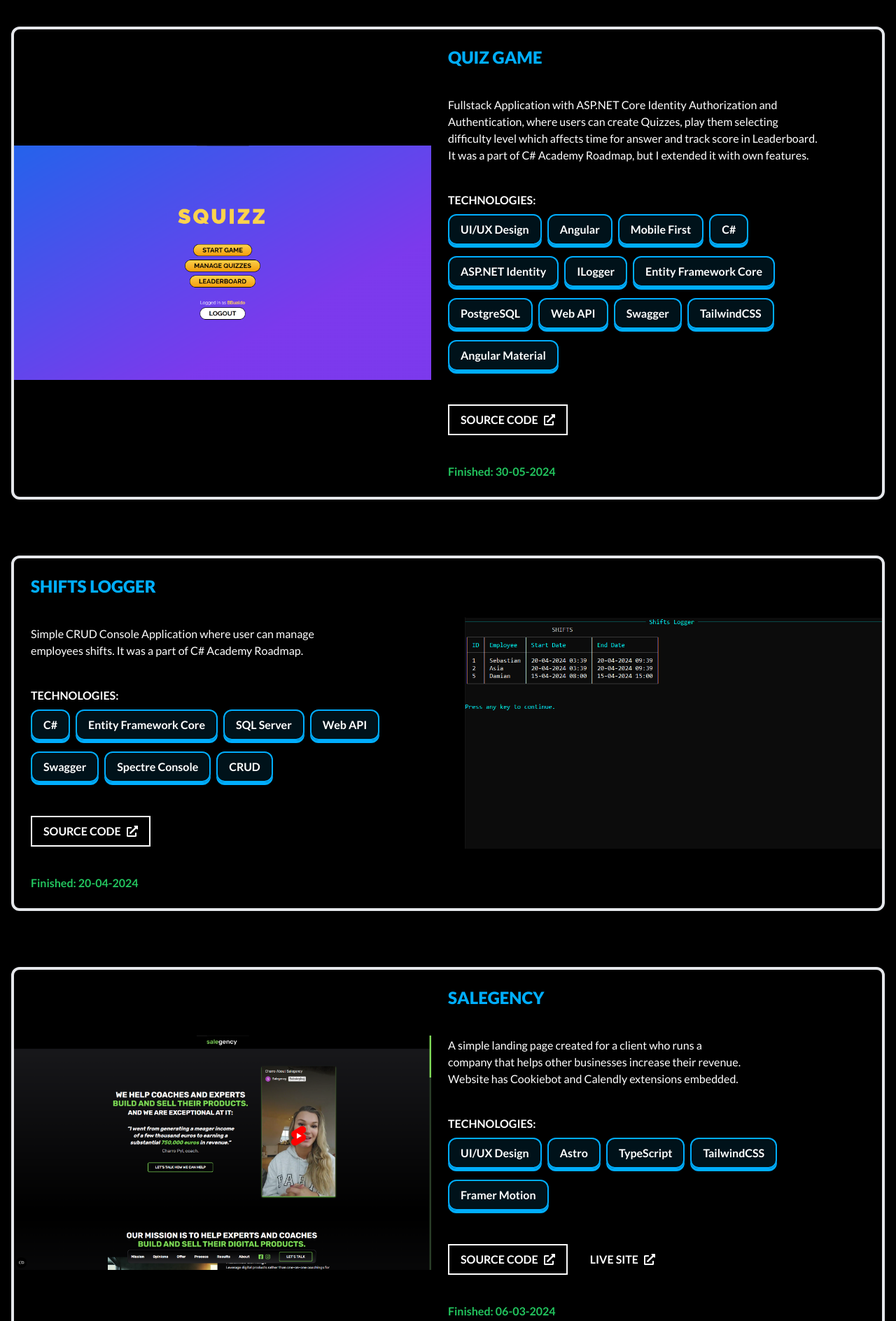
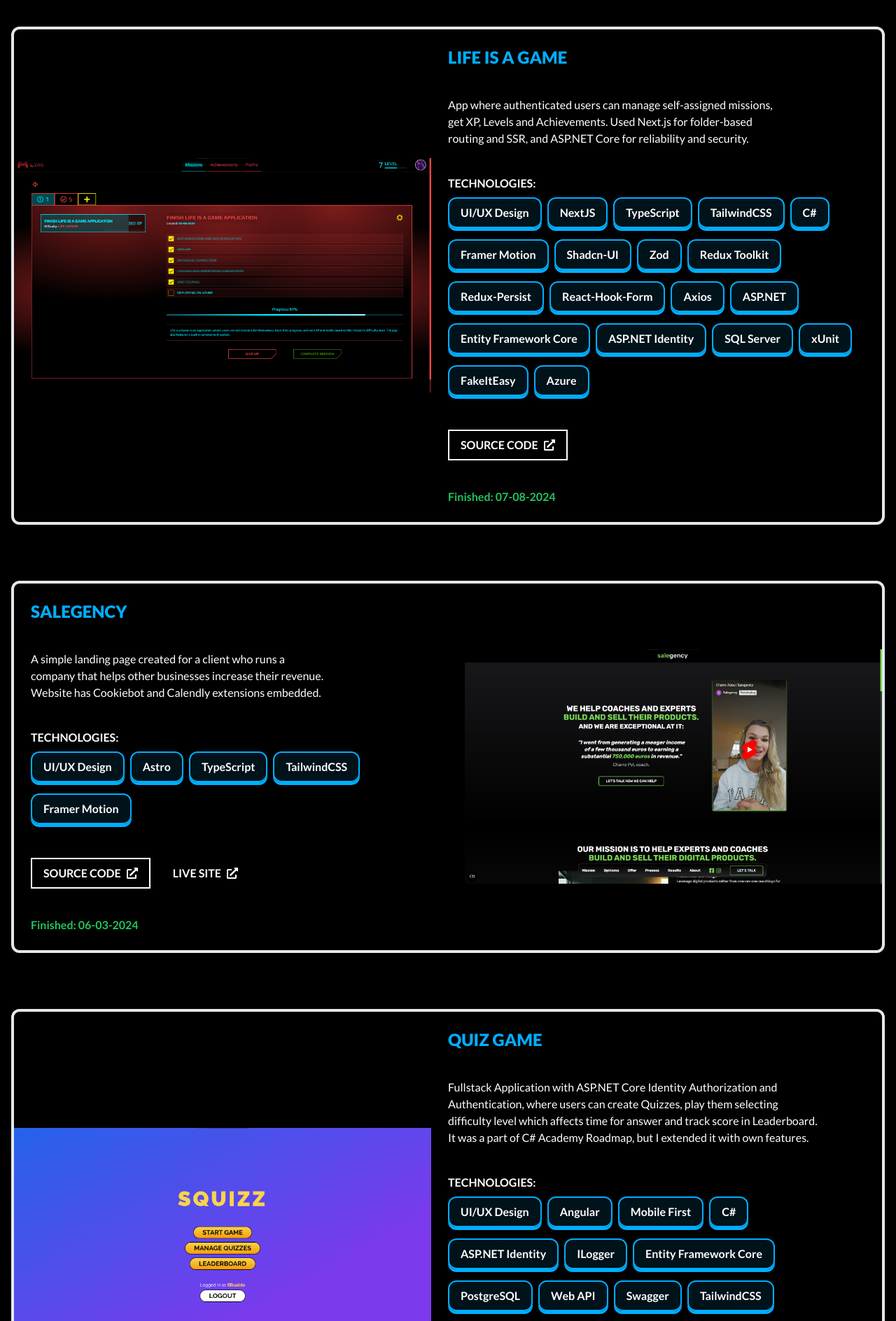
Before and after one commit to BBualdo/Portfolio.BBualdo, a Next.js app: page / in a window 1280 px wide. Shown: the part 2480-4368 px from the top of the page at 70% size. Built offline with nearby package versions, Linux system fonts and the light colour scheme; a web font is replaced by a local one.

Commit message:
Update portfolio (LiaG)

```diff
--- a/src/components/shared/PreviewCV.tsx
+++ b/src/components/shared/PreviewCV.tsx
@@ -1,7 +1,7 @@
 const PreviewCV = () => {
   return (
     <a
-      href="https://drive.google.com/file/d/11s5V7dJ2NaX8uuOnkgcvz-yKamNEQFEs/view?usp=drive_link"
+      href="https://drive.google.com/file/d/1E5ePCW-v7CmEl8s8V5UAzey0MxsqsrqX/view?usp=drive_link"
       id="linkToCV"
       aria-label="Link to CV"
       className="pointer border-4 border-white/50 px-4 py-2 font-bold text-white/50 transition-all duration-200 hover:border-white hover:text-white hover:shadow-white"
--- a/src/constants/projects.ts
+++ b/src/constants/projects.ts
@@ -26,7 +26,7 @@ export const projects: ProjectType[] = [
       "Framer Motion",
       "MUI",
     ],
-    finishDate: "09-12-2023",
+    finishDate: "09-12-2023 (in progress)",
     image: {
       console: "",
       desktop: "/screenshots/classcarsllc/desktop.png",
@@ -38,55 +38,6 @@ export const projects: ProjectType[] = [
   },
   {
     id: 2,
-    type: "web",
-    name: "Life is a Game",
-    description:
-      "An application where users can set missions for themselves, track their progress, and earn XP and levels based on the mission's difficulty level. The app also features a built-in achievement system. Currently, user data is stored in the browser's localStorage, but there are plans to expand it with a database and authentication.",
-    technologies: [
-      "UI/UX Design",
-      "NextJS",
-      "TypeScript",
-      "TailwindCSS",
-      "Framer Motion",
-      "Shadcn-UI",
-      "Zod",
-      "Redux Toolkit",
-    ],
-    finishDate: "23-01-2024 (Beta)",
-    image: {
-      console: "",
-      desktop: "/screenshots/liag/desktop.png",
-      mobile: "/screenshots/liag/mobile.png",
-    },
-    linkToRepo: "https://github.com/BBualdo/Life-is-a-Game",
-    linkToLive: "https://life-is-a-game.vercel.app",
-    slug: "/overview/liag",
-  },
-  {
-    id: 3,
-    type: "web",
-    name: "Salegency",
-    description:
-      "A simple landing page created for a client who runs a company that helps other businesses increase their revenue. Website has Cookiebot and Calendly extensions embedded.",
-    technologies: [
-      "UI/UX Design",
-      "Astro",
-      "TypeScript",
-      "TailwindCSS",
-      "Framer Motion",
-    ],
-    finishDate: "06-03-2024",
-    image: {
-      console: "",
-      desktop: "/screenshots/salegency/desktop.png",
-      mobile: "/screenshots/salegency/mobile.png",
-    },
-    linkToRepo: "https://github.com/BBualdo/salegency.co",
-    linkToLive: "https://salegency.co",
-    slug: "/overview/salegency",
-  },
-  {
-    id: 4,
     type: "console",
     name: "Shifts Logger",
     description:
@@ -110,7 +61,7 @@ export const projects: ProjectType[] = [
     slug: "/overview/shifts-logger",
   },
   {
-    id: 5,
+    id: 3,
     type: "web",
     name: "Quiz Game",
     description:
@@ -138,4 +89,63 @@ export const projects: ProjectType[] = [
     linkToRepo: "https://github.com/BBualdo/QuizGame",
     slug: "/overview/quiz-game",
   },
+  {
+    id: 4,
+    type: "web",
+    name: "Salegency",
+    description:
+      "A simple landing page created for a client who runs a company that helps other businesses increase their revenue. Website has Cookiebot and Calendly extensions embedded.",
+    technologies: [
+      "UI/UX Design",
+      "Astro",
+      "TypeScript",
+      "TailwindCSS",
+      "Framer Motion",
+    ],
+    finishDate: "06-03-2024",
+    image: {
+      console: "",
+      desktop: "/screenshots/salegency/desktop.png",
+      mobile: "/screenshots/salegency/mobile.png",
+    },
+    linkToRepo: "https://github.com/BBualdo/salegency.co",
+    linkToLive: "https://salegency.co",
+    slug: "/overview/salegency",
+  },
+  {
+    id: 5,
+    type: "web",
+    name: "Life is a Game",
+    description:
+      "App where authenticated users can manage self-assigned missions, get XP, Levels and Achievements. Used Next.js for folder-based routing and SSR, and ASP.NET Core for reliability and security.",
+    technologies: [
+      "UI/UX Design",
+      "NextJS",
+      "TypeScript",
+      "TailwindCSS",
+      "C#",
+      "Framer Motion",
+      "Shadcn-UI",
+      "Zod",
+      "Redux Toolkit",
+      "Redux-Persist",
+      "React-Hook-Form",
+      "Axios",
+      "ASP.NET",
+      "Entity Framework Core",
+      "ASP.NET Identity",
+      "SQL Server",
+      "xUnit",
+      "FakeItEasy",
+      "Azure"
+    ],
+    finishDate: "07-08-2024",
+    image: {
+      console: "",
+      desktop: "/screenshots/liag/desktop.png",
+      mobile: "/screenshots/liag/mobile.png",
+    },
+    linkToRepo: "https://github.com/BBualdo/Life-is-a-Game",
+    slug: "/overview/liag",
+  },
 ];
```
Also changed, not shown: public/screenshots/liag/desktop.png, public/screenshots/liag/mobile.png.
